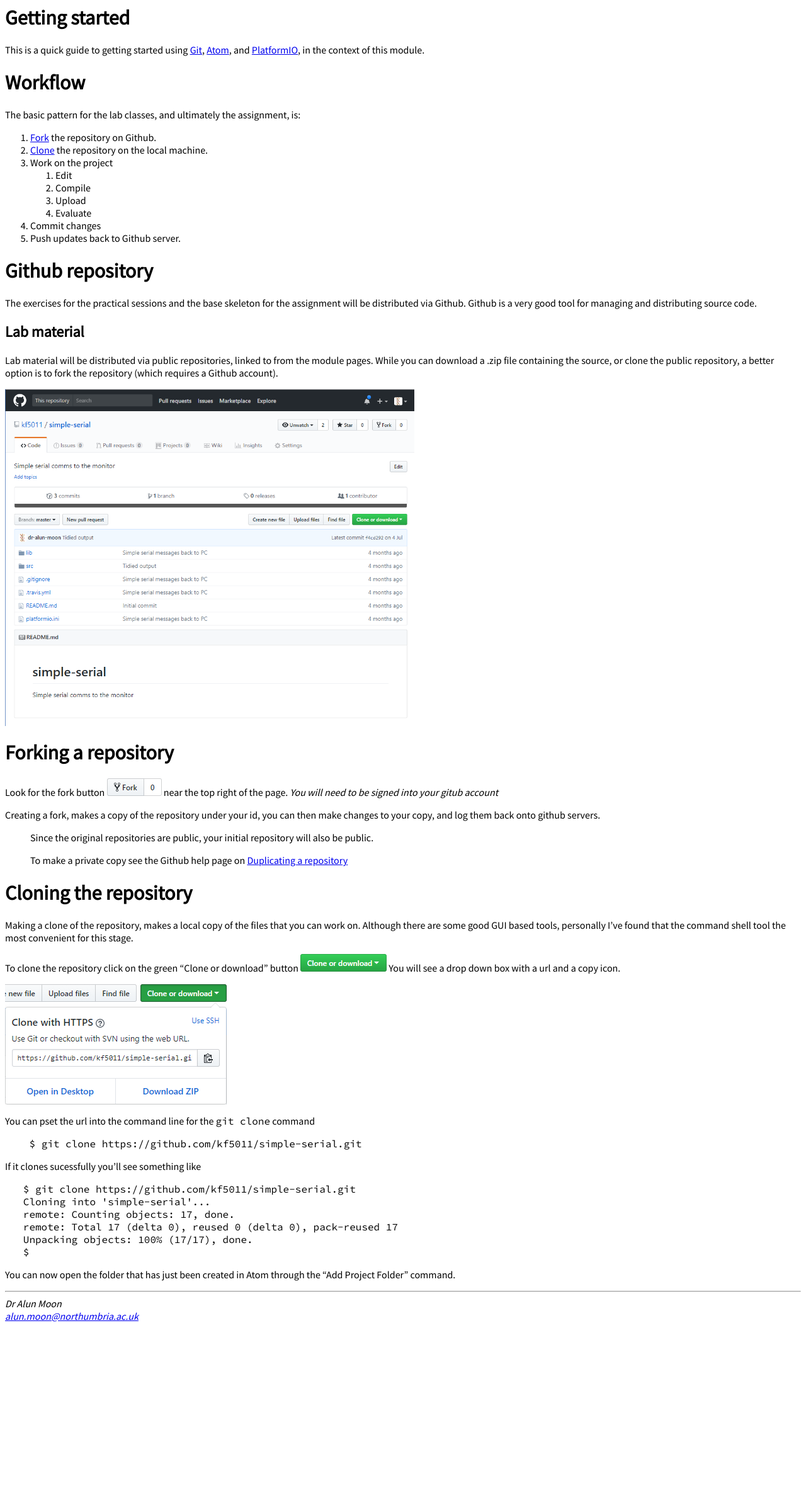
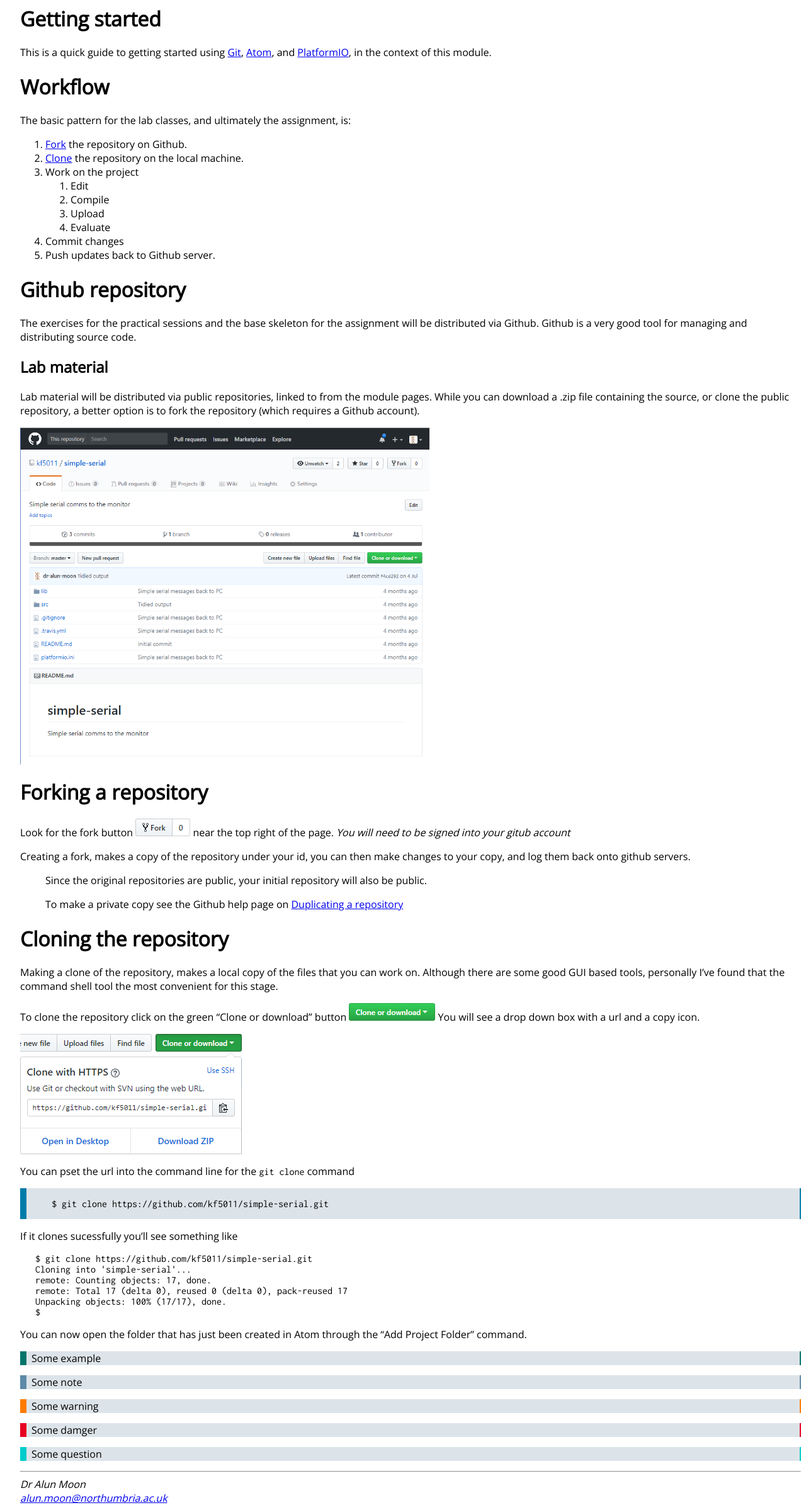
Before and after one commit to kf5011/kf5011.github.io, a Jekyll site: the page built from getting-started.md, in a window 1280 px wide. Shown: the whole page at 63% size. Built offline with Jekyll 4.4.1, drawn with Linux system fonts in a browser that asks for light colours; our own code applies the rules of GitHub Pages for plain Markdown files; before the commit the page ends 2108 px from its top, so only the background shows below that.

Commit message:
work on getting started page style

````diff
--- a/_layouts/seminar.html
+++ b/_layouts/seminar.html
@@ -3,7 +3,6 @@
     <title>{{page.title}}</title>
     <link href="css/layout.css" rel="stylesheet" >
     <script src='https://cdn.mathjax.org/mathjax/latest/MathJax.js?config=TeX-AMS-MML_HTMLorMML'></script>
-    <script src="assets/processing.js"></script>
 </head>
 <body>
     {{content}}
--- a/css/layout.css
+++ b/css/layout.css
@@ -1,13 +1,22 @@
 @import url('https://fonts.googleapis.com/css?family=Source+Code+Pro');
 @import url('https://fonts.googleapis.com/css?family=Source+Sans+Pro');
-
+@import url('https://fonts.googleapis.com/css?family=Inconsolata');
+@import url('https://fonts.googleapis.com/css?family=Anonymous+Pro');
+@import url('https://fonts.googleapis.com/css?family=Open+Sans');
 html {
-    font-family: 'Source Sans Pro', sans-serif;
+    font-family: 'Open Sans', sans-serif;
 }
 
 
+code {
+    font-family: 'Inconsolata', sans-serif;
+}
 pre {
-    font-family: 'Source Code Pro', monospace;
+    font-family: 'Inconsolata', monospace;
+}
+
+body {
+    margin-left: 2em;
 }
 
 .alert {
@@ -17,20 +26,16 @@ pre {
     padding-left: 0.5em;
     overflow: auto;
 }
-.processing { border-color: hsl(206, 100%, 15%); }
+.code { border-color: hsl(196, 100%, 33%); }
 .example    { border-color: hsl(175,98%,23%); }
 .note       { border-color: hsl(204,30%,51%); }
 .warning    { border-color: hsl(29,100%,50%); }
 .danger     { border-color: hsl(351,100%,45%); }
-.question   { border-color: rgb(0, 191, 255); }
+.question   { border-color: hsl(180, 100%, 40%); }
 
 section {
     margin-top: 0.5em;
     margin-bottom: 0.5em;
-}
-
-code {
-    font-family: 'Source Code Pro', sans-serif;
 }
 
 dt {
--- a/getting-started.md
+++ b/getting-started.md
@@ -49,6 +49,7 @@ You can pset the url into the command line for the `git clone` command
    ```shell_session
     $ git clone https://github.com/kf5011/simple-serial.git
    ```
+   {: .alert .code}
 
 If it clones sucessfully you'll see something like
 
@@ -62,3 +63,18 @@ If it clones sucessfully you'll see something like
    ```
 
 You can now open the folder that has just been created in Atom through the "Add Project Folder" command.
+
+Some example
+{: .alert .example}
+
+Some note
+{: .alert .note}
+
+Some warning
+{: .alert .warning}
+
+Some damger
+{: .alert .danger}
+
+Some question
+{: .alert .question}
````
Also changed, not shown: other parts of getting-started.md (+1 -1 lines), assets/css/style.scss (deleted, +0 -9 lines), Gemfile.lock (deleted), 1 other file.
